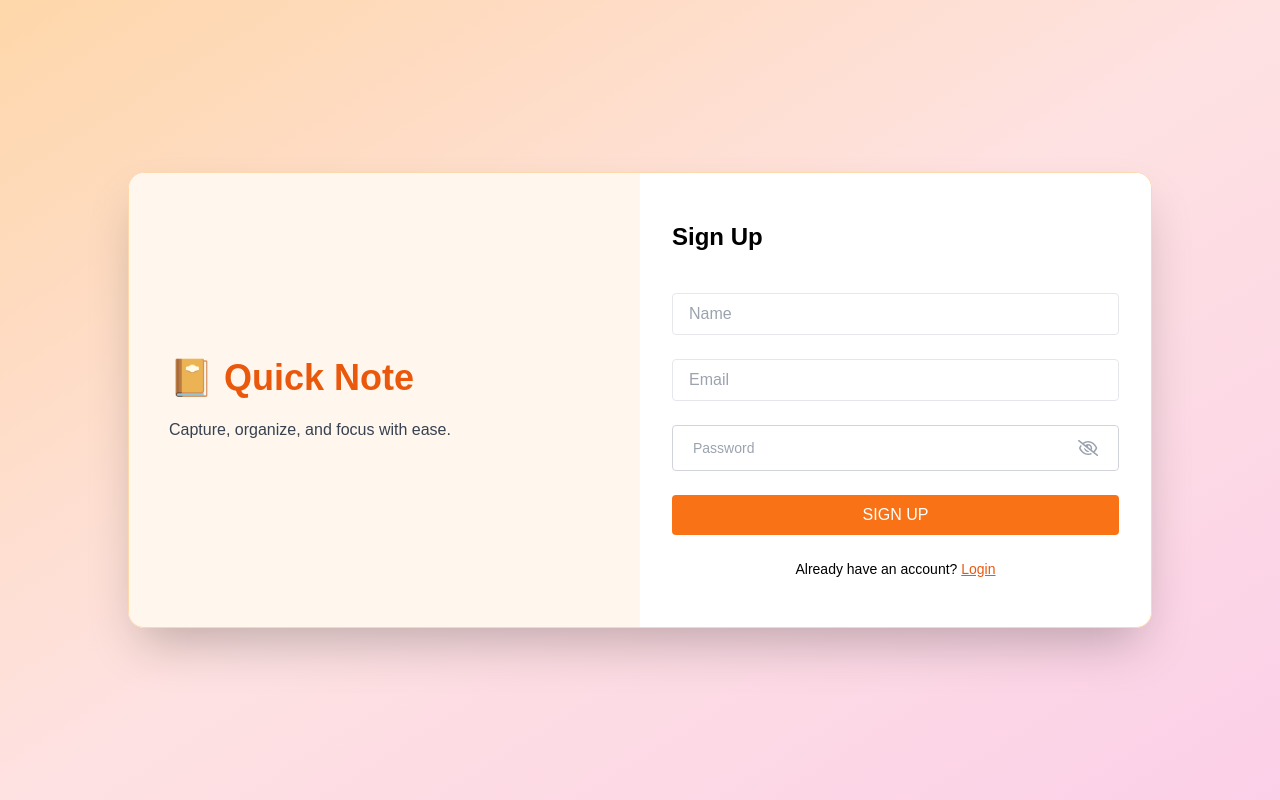
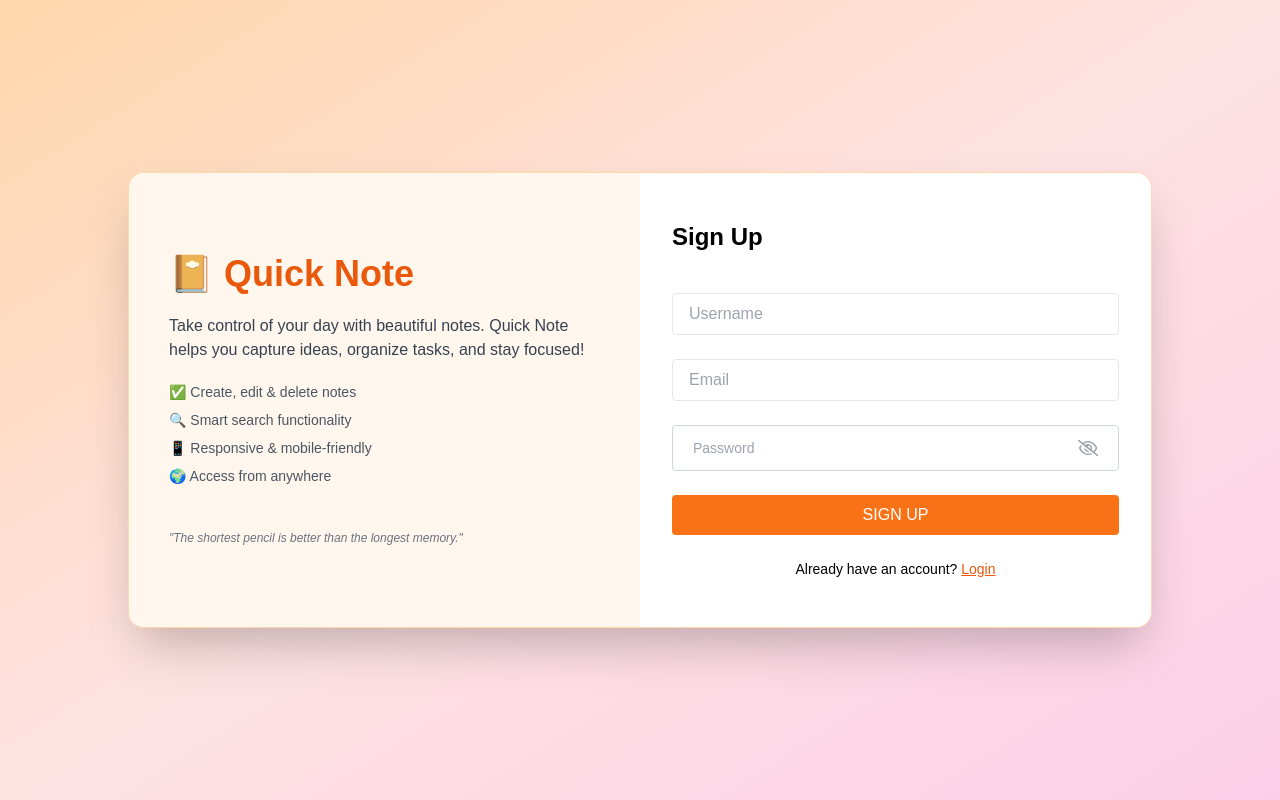
Before and after one commit to deepikareddy234/NOTES-APP-WITH-TAG-MERN_Y_SAI_DEEPIKA-, a React (Vite) app in the folder frontend/: page /signup in a window 1280 px wide. Built offline with nearby package versions, Linux system fonts and the light colour scheme.

Commit message:
updated 3

```diff
--- a/frontend/src/pages/Signup/Signup.jsx
+++ b/frontend/src/pages/Signup/Signup.jsx
@@ -6,7 +6,7 @@ import axios from "axios";
 import { toast } from "react-toastify";
 
 const Signup = () => {
-  const [name, setName] = useState("");
+  const [username, setUsername] = useState(""); // ✅ was `name`
   const [email, setEmail] = useState("");
   const [password, setPassword] = useState("");
   const [error, setError] = useState("");
@@ -16,7 +16,7 @@ const Signup = () => {
   const handleSignUp = async (e) => {
     e.preventDefault();
 
-    if (!name) return setError("Please enter your name");
+    if (!username) return setError("Please enter your username");
     if (!validateEmail(email)) return setError("Enter a valid email address");
     if (!password) return setError("Please enter a password");
 
@@ -24,7 +24,7 @@ const Signup = () => {
       setError("");
       const res = await axios.post(
         "https://mern-notes-backend-j79q.onrender.com/api/auth/signup",
-        { username: name, email, password },
+        { username, email, password }, // ✅ use username
         { withCredentials: true }
       );
 
@@ -45,22 +45,42 @@ const Signup = () => {
   return (
     <div className="min-h-screen bg-gradient-to-br from-orange-200 via-red-100 to-pink-200 flex items-center justify-center px-4">
       <div className="w-full max-w-5xl bg-white/80 backdrop-blur-md rounded-2xl shadow-2xl flex flex-col md:flex-row overflow-hidden border border-orange-200">
+
+        {/* Left Panel */}
         <div className="md:w-1/2 bg-orange-50 px-10 py-16 flex flex-col justify-center text-left space-y-5">
-          <h1 className="text-4xl font-extrabold text-orange-600 flex items-center gap-3">📔 Quick Note</h1>
-          <p className="text-md text-gray-700">Capture, organize, and focus with ease.</p>
+          <h1 className="text-4xl font-extrabold text-orange-600 flex items-center gap-3">
+            📔 Quick Note
+          </h1>
+
+          <p className="text-md text-gray-700">
+            Take control of your day with beautiful notes. Quick Note helps you capture ideas, organize tasks, and stay focused!
+          </p>
+
+          <ul className="text-sm text-gray-600 space-y-2 mt-4">
+            <li>✅ Create, edit & delete notes</li>
+            <li>🔍 Smart search functionality</li>
+            <li>📱 Responsive & mobile-friendly</li>
+            <li>🌍 Access from anywhere</li>
+          </ul>
+
+          <p className="text-xs italic text-gray-500 pt-6">
+            "The shortest pencil is better than the longest memory."
+          </p>
         </div>
 
+        {/* Signup Form */}
         <div className="md:w-1/2 px-8 py-12 bg-white">
           <form onSubmit={handleSignUp} className="space-y-6">
             <h2 className="text-2xl font-semibold mb-4">Sign Up</h2>
 
             <input
               type="text"
-              placeholder="Name"
+              placeholder="Username"
               className="w-full border rounded px-4 py-2 focus:outline-none focus:ring-2 focus:ring-orange-300"
-              value={name}
-              onChange={(e) => setName(e.target.value)}
+              value={username}
+              onChange={(e) => setUsername(e.target.value)}
             />
+
             <input
               type="email"
               placeholder="Email"
@@ -68,10 +88,12 @@ const Signup = () => {
               value={email}
               onChange={(e) => setEmail(e.target.value)}
             />
+
             <PasswordInput
               value={password}
               onChange={(e) => setPassword(e.target.value)}
             />
+
             {error && <p className="text-red-500 text-sm">{error}</p>}
 
             <button
@@ -83,7 +105,9 @@ const Signup = () => {
 
             <p className="text-sm text-center mt-4">
               Already have an account?{" "}
-              <Link to="/login" className="text-orange-600 underline font-medium">Login</Link>
+              <Link to="/login" className="text-orange-600 underline font-medium">
+                Login
+              </Link>
             </p>
           </form>
         </div>
```
